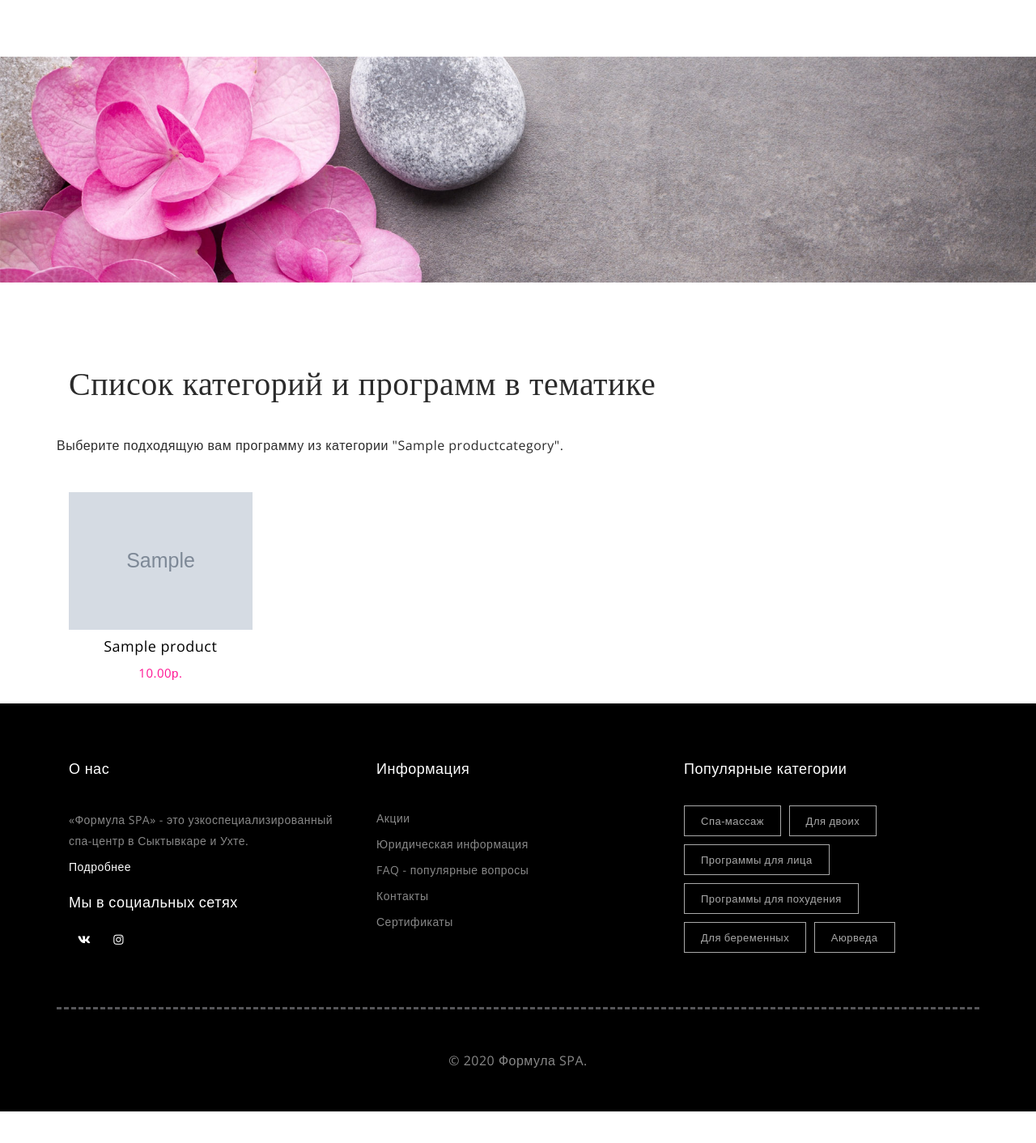
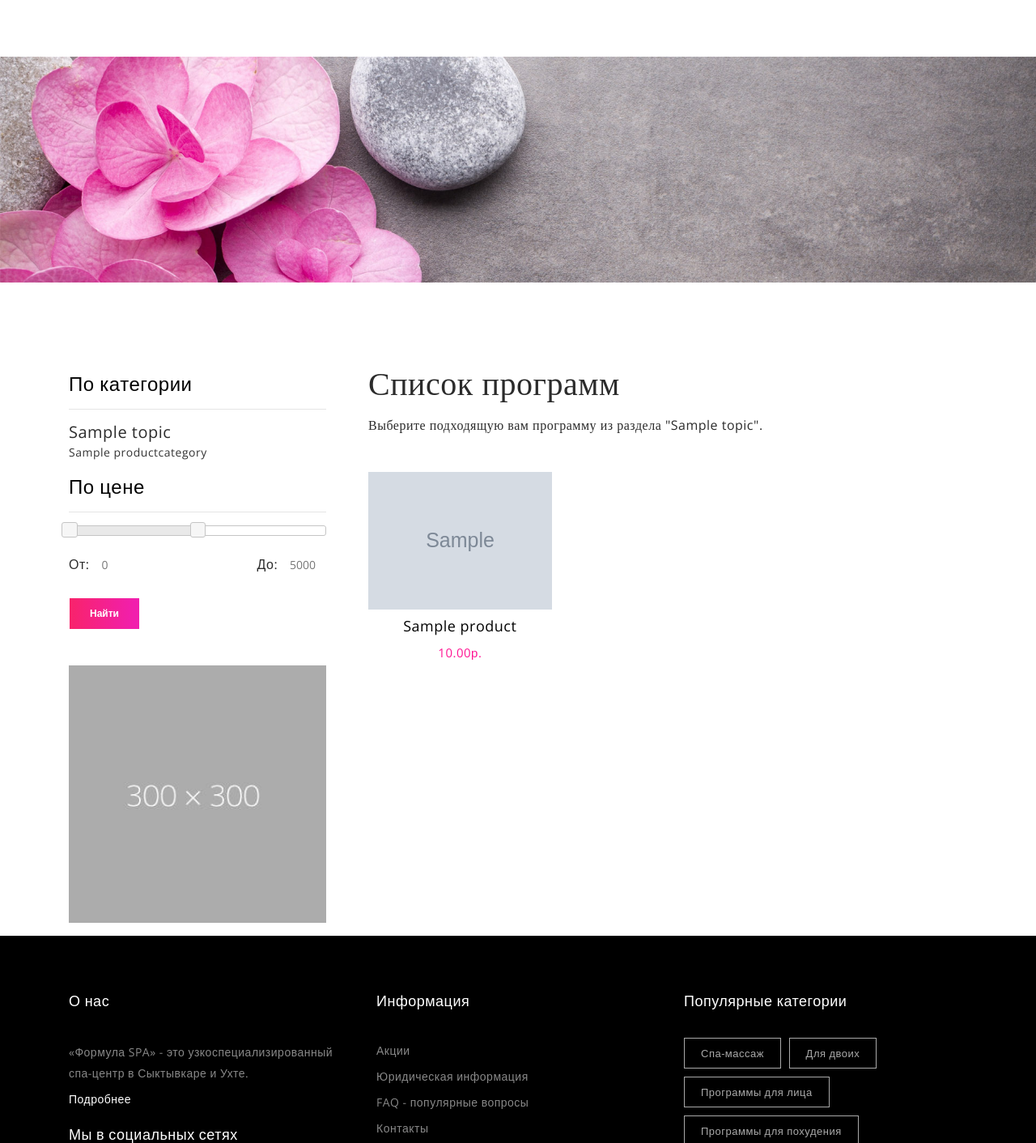
Before and after one commit to MokkoFm/formula-spa-django, a Django app: a page that uses spaweb/templates/topic.html in a window 1280 px wide. Shown: the part 179-1591 px from the top of the page at 81% size. Before the commit the page ends 1552 px from the top, so only its background shows below. Run offline with Django 3.2, Linux system fonts and the light colour scheme; tables that the repository leaves empty hold one stand-in row (values such as "Sample post"); grey boxes marked "Sample" are stand-in pictures; parts of the project's set-up code (start-up, migrations or seed data) failed here and were passed over; some libraries are stand-ins or nearby versions; some web fonts are replaced.

Commit message:
update layout of topic.html

```diff
--- a/spaweb/templates/topic.html
+++ b/spaweb/templates/topic.html
@@ -13,21 +13,19 @@
         <div class="row no-gutters">
 
             <!-- START STICKY NAV -->
-            {% comment %} <div class="col-12 col-lg-4 order-2 order-lg-1 sticky">
+            <div class="col-12 col-lg-4 order-2 order-lg-1 sticky">
                 <div id="product-filter-nav" class="product-filter-nav mb-3">
                     <div class="product-category">
                         <h3 class="filter-heading  text-center text-lg-left">По категории</h3>
                         <hr>
-                        {% for topic in topics %}
                         <ul>
                             <h5 class="filter-h5 text-center text-lg-left">{{topic.title}}</h5>
-                            {% for category in categories %}
+                            {% for category in categories_by_topic %}
                                 {% if topic == category.topic  %}
                                 <li class="filter-by-category"><a href="{% url 'category' category.slug %}" style="font-size: 14px;">{{category.name}} </a></li>
                                 {% endif %}
                             {% endfor %}
                         </ul>
-                        {% endfor %}
                     </div>
 
                     <div class="product-price mt-1">
@@ -53,7 +51,7 @@
                     </div>
 
                 </div>
-            </div> {% endcomment %}
+            </div>
             <!-- END STICKY NAV -->
 
             <!-- START PRODUCT COL 8 -->
@@ -62,8 +60,8 @@
 
                     <!-- START LISTING HEADING -->
                     <div class="col-12 product-listing-heading">
-                        <h1 class="heading text-left">Список категорий и программ в тематике </h1>
-                        <!-- <p class="para_text text-left">Выберите подходящую вам программу из категории "{{category.name}}".</p> -->
+                        <h1 class="heading text-left">Список программ</h1>
+                        <p class="para_text text-left">Выберите подходящую вам программу из раздела "{{topic.title}}".</p>
                     </div>
                     <!-- END LISTING HEADING -->
 
@@ -71,11 +69,9 @@
 
                     <!-- START PRODUCT LISTING SECTION -->
                     <div class="col-12 product-listing-products">
-                        {% for category in topic.products_categories.all %}
+                        <div class="product-list row">
                         <!-- START DISPLAY PRODUCT -->
-                            <div class="product-list row">
-                                <p class="para_text text-left">Выберите подходящую вам программу из категории "{{category.name}}".</p>
-                                    {% for product in category.category_products.all %}
+                            {% for product in products_by_topic %}
                                 <div class="col-12 col-md-6 col-lg-4 manage-color-hover wow slideInUp" data-wow-delay=".2s">
                                     <div class="product-item owl-theme product-listing-carousel owl-carousel">
                                         <div class="item p-item-img">
@@ -95,8 +91,6 @@
                             {% endfor %}
                             </div>
                         <!-- END DISPLAY PRODUCT -->
-                        {% endfor %}
-
                     </div>
                     <!-- END PRODUCT LISTING SECTION -->
                 </div>
--- a/spaweb/views.py
+++ b/spaweb/views.py
@@ -69,9 +69,28 @@ def product_listing(request, slug):
 
 def get_topic_listing(request, slug):
     topic = get_object_or_404(Topic, slug=slug)
+    categories_by_topic = ProductCategory.objects.filter(topic=topic)
+    if request.method == "POST":
+        minprice = request.POST.get('minprice')
+        maxprice = request.POST.get('maxprice')
+        if minprice or maxprice:
+            products_by_topic = Product.objects.filter(
+                category__in=categories_by_topic,
+                price__range=(minprice, maxprice))
+        else:
+            minprice = "0"
+            maxprice = "10000"
+            products_by_topic = Product.objects.filter(
+                category__in=categories_by_topic,
+                price__range=(minprice, maxprice))
+    else:
+        products_by_topic = Product.objects.filter(
+            category__in=categories_by_topic)
 
     context = {
         'topic': topic,
+        'categories_by_topic': categories_by_topic,
+        'products_by_topic': products_by_topic,
     }
 
     return render(request, 'topic.html', context)
```
Lines whose indentation alone changed are shown as unchanged.
